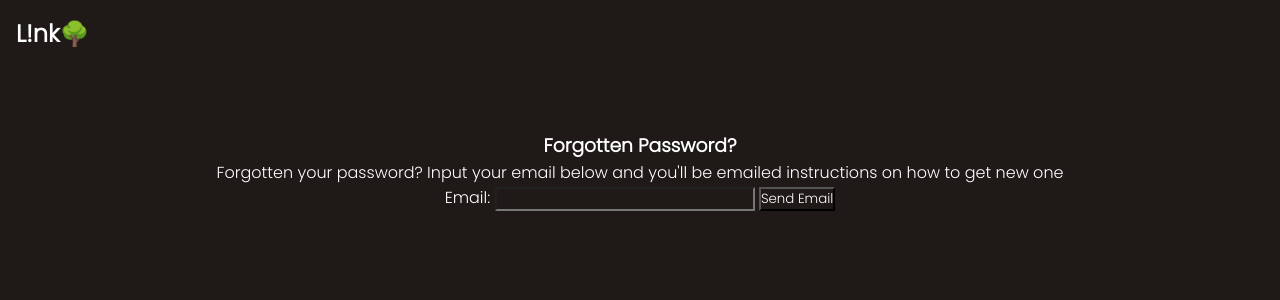
After one commit to olowojude/Link-it, a Django app: page /reset-password/ in a window 1280 px wide. The commit adds this page. Shown: the top 300 px of the page. Run offline with Django 4.2, Linux system fonts and the light colour scheme; some libraries are stand-ins or nearby versions.

Commit message:
Built the functionality for the "forgotten password"

```diff
--- a/lta/templates/lta/login.html
+++ b/lta/templates/lta/login.html
@@ -26,6 +26,7 @@
   </div>
 
   <div>
+    <p><a href="{% url 'reset_password' %}"> Forgot Password? </a></p>
     <p>
       Don't have an account yet?
       <a href="{% url 'register' %} " class="create-an-account">
--- /dev/null
+++ b/lta/templates/lta/password-reset.html
@@ -0,0 +1,15 @@
+{% extends 'lta/preview-main.html' %} {% load static %} {% block content %}
+
+<div class="container">
+  <h3>Forgotten Password?</h3>
+
+  <p>
+    Forgotten your password? Input your email below and you'll be emailed
+    instructions on how to get new one
+  </p>
+  <form action="" method="post">
+    {% csrf_token %} {{form}}
+    <input type="submit" value="Send Email" />
+  </form>
+</div>
+{% endblock %}
--- a/lta/urls.py
+++ b/lta/urls.py
@@ -1,6 +1,8 @@
+from re import template
 from django.urls import path
 from . import views
 from django.contrib.staticfiles.urls import staticfiles_urlpatterns
+from django.contrib.auth import views as auth_views
 
 urlpatterns = [
 
@@ -16,12 +18,23 @@ urlpatterns = [
 
     path("logout/", views.logoutpage, name="logoutpage"),
 
-
     path("register/", views.register, name="register"),
 
     path("update-profile/", views.updateProfile, name="updateprofile"),
 
-    path("preview/", views.preview, name="preview")
+    path("preview/", views.preview, name="preview"),
+
+    path('reset-password/', auth_views.PasswordResetView.as_view(template_name="lta/password-reset.html"),
+         name="reset_password"),
+
+    path('reset-password-sent/', auth_views.PasswordResetDoneView.as_view(template_name="lta/password-reset-sent.html"),
+         name="password_reset_done"),
+
+    path('reset/<uidb64>/<token>', auth_views.PasswordResetConfirmView.as_view(template_name="lta/password-reset-form.html"),
+         name="password_reset_confirm"),
+
+    path('reset-complete/', auth_views.PasswordResetCompleteView.as_view(template_name="lta/password-reset-complete.html"),
+         name="password_reset_complete")
 ]
 
 urlpatterns += staticfiles_urlpatterns()
--- a/static/styles/css/components/profileComponent/_profile.scss
+++ b/static/styles/css/components/profileComponent/_profile.scss
@@ -14,7 +14,7 @@
     object-fit: contain;
 }
 #profile_image-clear_id {
-    display: none;
+    width: auto;
 }
 .bio {
     max-width: 30em;
--- a/static/styles/css/layouts/_navbar.scss
+++ b/static/styles/css/layouts/_navbar.scss
@@ -4,6 +4,7 @@
     flex-direction: row;
     justify-content: space-between;
     padding: 1em;
+    align-items: center;
 }
 .nav-links a {
     margin: 0 1em;
--- a/static/styles/style.css
+++ b/static/styles/style.css
@@ -166,7 +166,7 @@ a {
 }
 
 #profile_image-clear_id {
-  display: none;
+  width: auto;
 }
 
 .bio {
@@ -189,6 +189,7 @@ a {
   flex-direction: row;
   justify-content: space-between;
   padding: 1em;
+  align-items: center;
 }
 
 .nav-links a {
--- a/static/styles/style.scss
+++ b/static/styles/style.scss
@@ -8,5 +8,5 @@
 @use "./css/components/formsComponents/updateLinkForm/updateLinkForm";
 @use "./css/components/formsComponents/updateProfileForm/updateProfileForm.scss";
 @use "./css/components/profileComponent/profile";
-@use "./css/layouts/homepage";
+@use "./css/layouts/containers";
 @use "./css/layouts/navbar";
```
Also changed, not shown: lt/settings.py (+8 -0 lines), lta/templates/lta/password-reset-complete.html (added, +9 -0 lines), lta/templates/lta/password-reset-form.html (added, +12 -0 lines), lta/templates/lta/password-reset-sent.html (added, +14 -0 lines), db.sqlite3, media/images/IMG_20220306_130323.jpg (added), media/images/PXL_20220522_103952226.PORTRAIT_SK1IEgR.jpg (added), media/images/PXL_20220522_103952226.PORTRAIT_gSlOVqi.jpg (added), static/styles/css/layouts/_containers.scss (renamed from static/styles/css/layouts/_homepage.scss), 1 other file.
